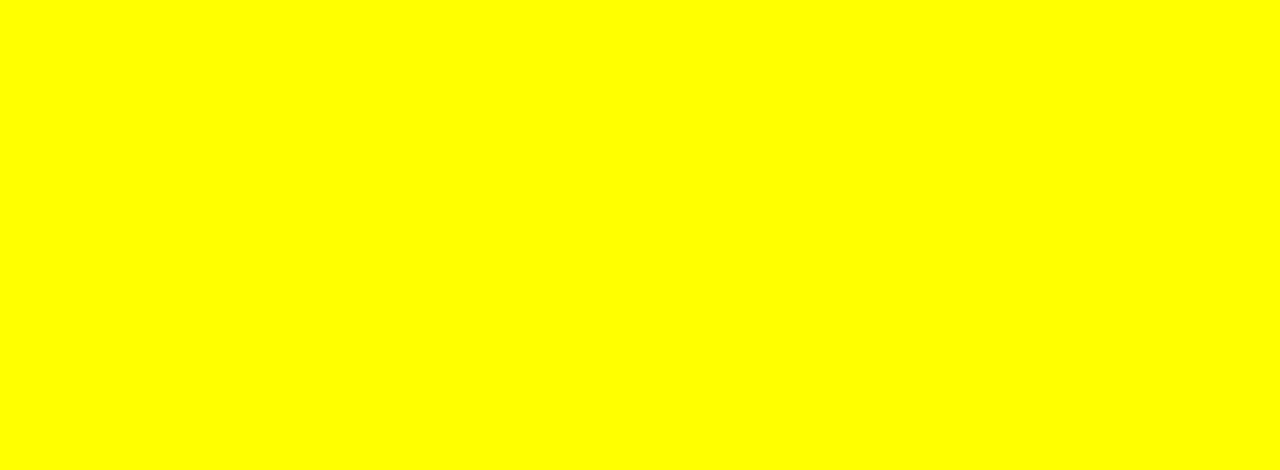
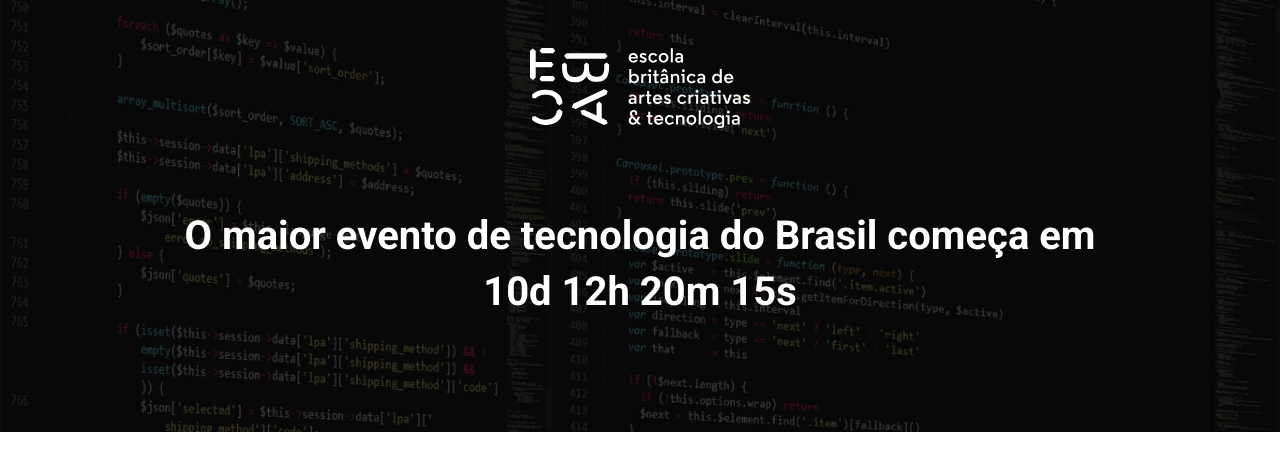
Before and after one commit to gabrielgua/modulo-landing-evento, a website built with Parcel: page src/index.html in a window 1280 px wide. Built offline with nearby package versions, Linux system fonts and the light colour scheme.

Commit message:
feat: add hero section

```diff
--- a/src/index.html
+++ b/src/index.html
@@ -3,9 +3,22 @@
 <head>
     <meta charset="UTF-8">
     <meta name="viewport" content="width=device-width, initial-scale=1.0">
-    <title>Evento</title>
+    <title>EBAC Tech Talks</title>
+    <link rel="preconnect" href="https://fonts.googleapis.com">
+    <link rel="preconnect" href="https://fonts.gstatic.com" crossorigin>
+    <link href="https://fonts.googleapis.com/css2?family=Roboto:ital,wght@0,100;0,300;0,400;0,500;0,700;0,900;1,100;1,300;1,400;1,500;1,700;1,900&display=swap" rel="stylesheet">
+
     <link rel="stylesheet" href="styles/styles.scss">
 </head>
 <body>
+    <header class="hero">
+        <div class="container">
+            <img class="hero__logo" src="images/ebac_logo.svg" alt="logo">
+            <p class="hero__text">O maior evento de tecnologia do Brasil começa em 10d 12h 20m 15s</p>
+        </div>
+    </header>
+
+
+    <script src="scripts/main.js"></script>
 </body>
 </html>
--- /dev/null
+++ b/src/styles/_hero.scss
@@ -0,0 +1,53 @@
+.hero {
+    padding-block: 2rem;
+    background-image: url(../images/fundo.png);
+    background-repeat: no-repeat;
+    background-size: cover;
+    position: relative;
+
+    .container {
+        position: relative;
+    }
+
+    &::before {
+        content: "";
+        top: 0;
+        left: 0;
+        width: 100%;
+        height: 100%;
+        background-color: rgba(0, 0, 0, .7);
+        position: absolute;
+    }
+
+
+    &__text {
+        color: white;
+        padding-block: 5rem;
+        font-size: 40px;
+        line-height: 56px;
+        font-weight: bold;
+        text-align: center;
+    }
+
+    &__logo {
+        margin-top: 1rem;
+        display: block;
+        margin-inline: auto;
+        height: 80px;
+    }
+
+    @media (max-width: 640px) {
+        padding-block: 2rem;
+
+        &__text {
+            padding-block: 2rem;
+            font-size: 22px;
+            line-height: 24px;
+        }
+
+        &__logo {
+            height: 40px;
+        }
+
+    }
+}
--- a/src/styles/styles.scss
+++ b/src/styles/styles.scss
@@ -1,3 +1,13 @@
-body {
-    background-color: yellow;
+@use 'hero';
+
+* {
+    margin: 0;
+    padding: 0;
+    box-sizing: border-box;
+    font-family: 'Roboto', sans-serif;
 }
+
+.container {
+    width: min(960px, 100% - 3rem);
+    margin-inline: auto;
+}
```
